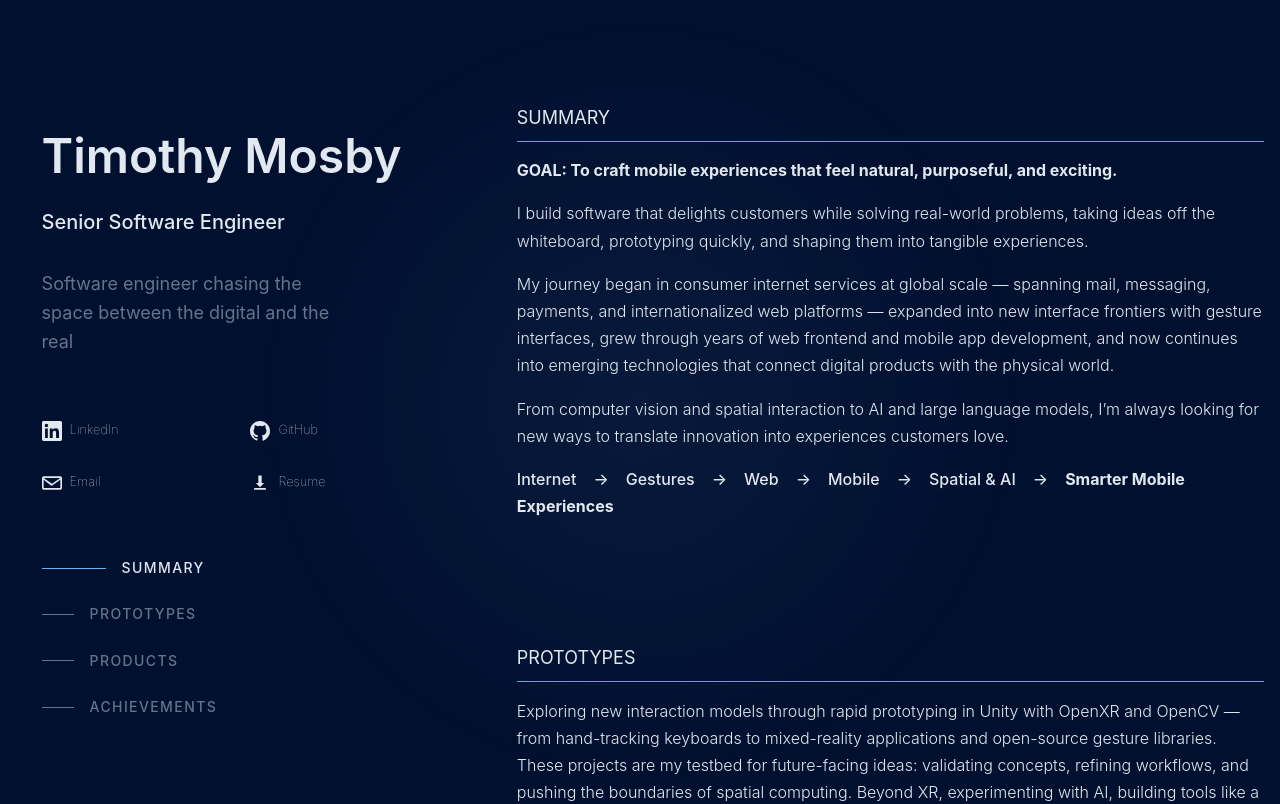
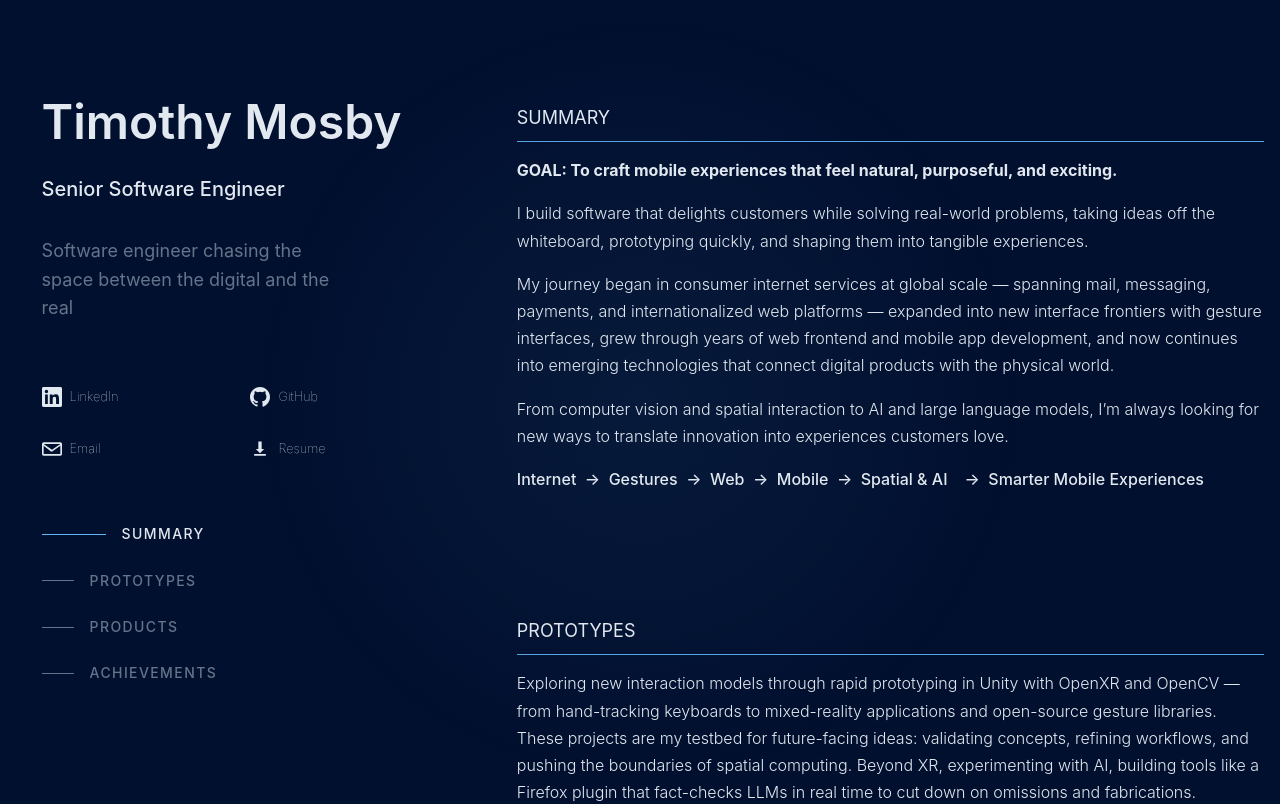
Before and after one commit to timmytimmytimmytime/timmytimmytimmytime.github.io, a React (Vite) app: page / in a window 1280 px wide. Shown: the top 804 px of the page. Built offline with nearby package versions, Linux system fonts and the light colour scheme.

Commit message:
Fix layout issues: left panel was starting content too low, whitespace was messing with Career Trajectory line one small screens.

```diff
--- a/src/components/About/About.jsx
+++ b/src/components/About/About.jsx
@@ -10,7 +10,7 @@ function About() {
 
         <p>From computer vision and spatial interaction to AI and large language models, I’m always looking for new ways to translate innovation into experiences customers love.</p>
 
-        <p style={{fontWeight: 500 }}>Internet&nbsp;&nbsp;&nbsp; → &nbsp;&nbsp;&nbsp;Gestures&nbsp;&nbsp;&nbsp; → &nbsp;&nbsp;&nbsp;Web&nbsp;&nbsp;&nbsp; → &nbsp;&nbsp;&nbsp;Mobile&nbsp;&nbsp;&nbsp; → &nbsp;&nbsp;&nbsp;Spatial & AI&nbsp;&nbsp;&nbsp; → &nbsp;&nbsp;&nbsp;<strong>Smarter Mobile Experiences</strong></p>
+        <p style={{fontWeight: 500 }}>Internet&nbsp; → &nbsp;Gestures&nbsp; → &nbsp;Web&nbsp; → &nbsp;Mobile&nbsp; → &nbsp;Spatial & AI&nbsp;&nbsp;&nbsp; → &nbsp;Smarter Mobile Experiences</p>
       </div>
 
     </div>
--- a/src/components/LeftPanel/LeftPanel.module.css
+++ b/src/components/LeftPanel/LeftPanel.module.css
@@ -13,8 +13,6 @@
 }
 
 .header {
-  margin-top: auto;
-  margin-bottom: 1.5rem;
   display: flex;
   flex-direction: column;
   gap: 1rem;
```
Also changed, not shown: src/components/LeftPanel/LeftPanel.jsx (line endings or trailing spaces).
